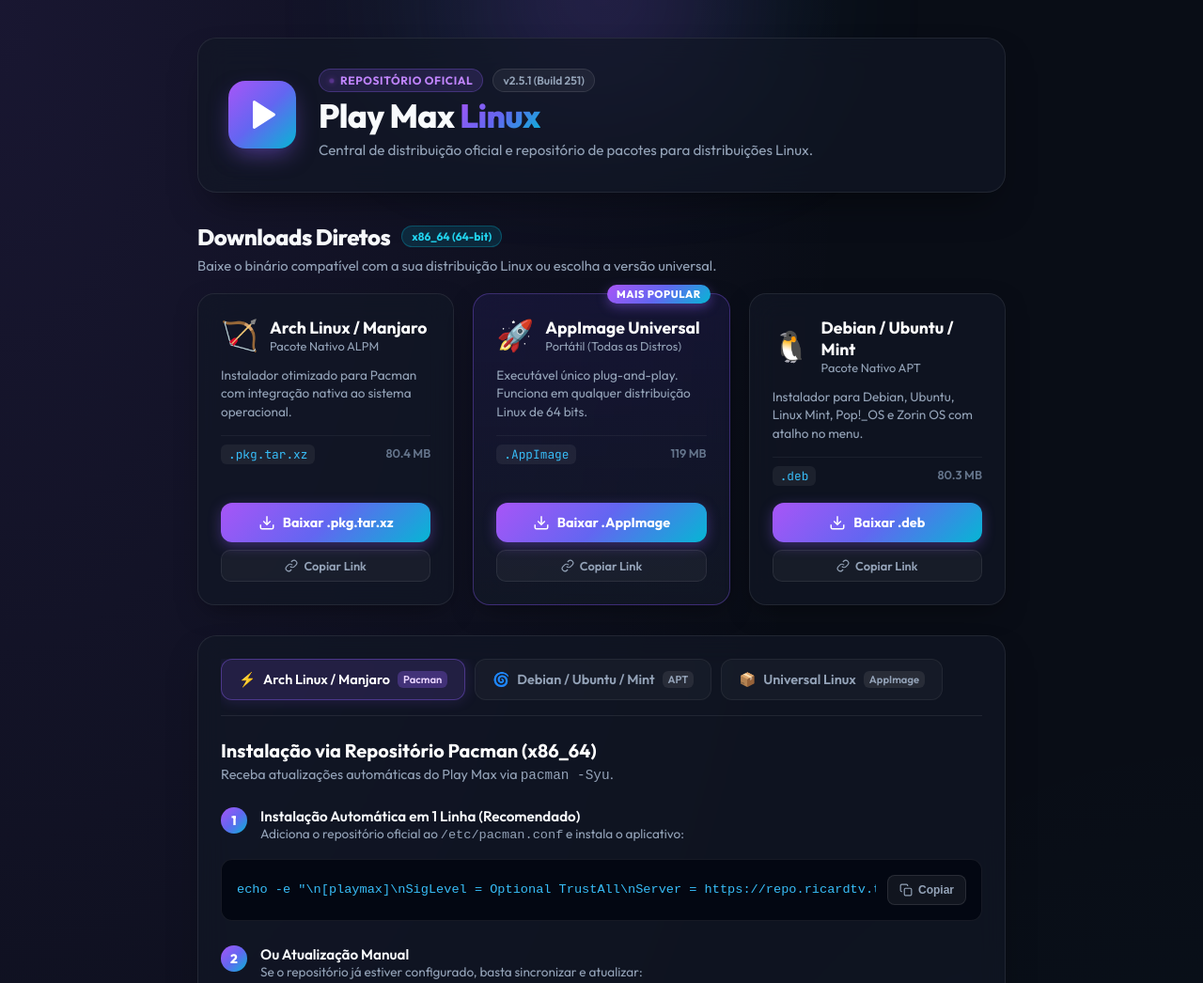
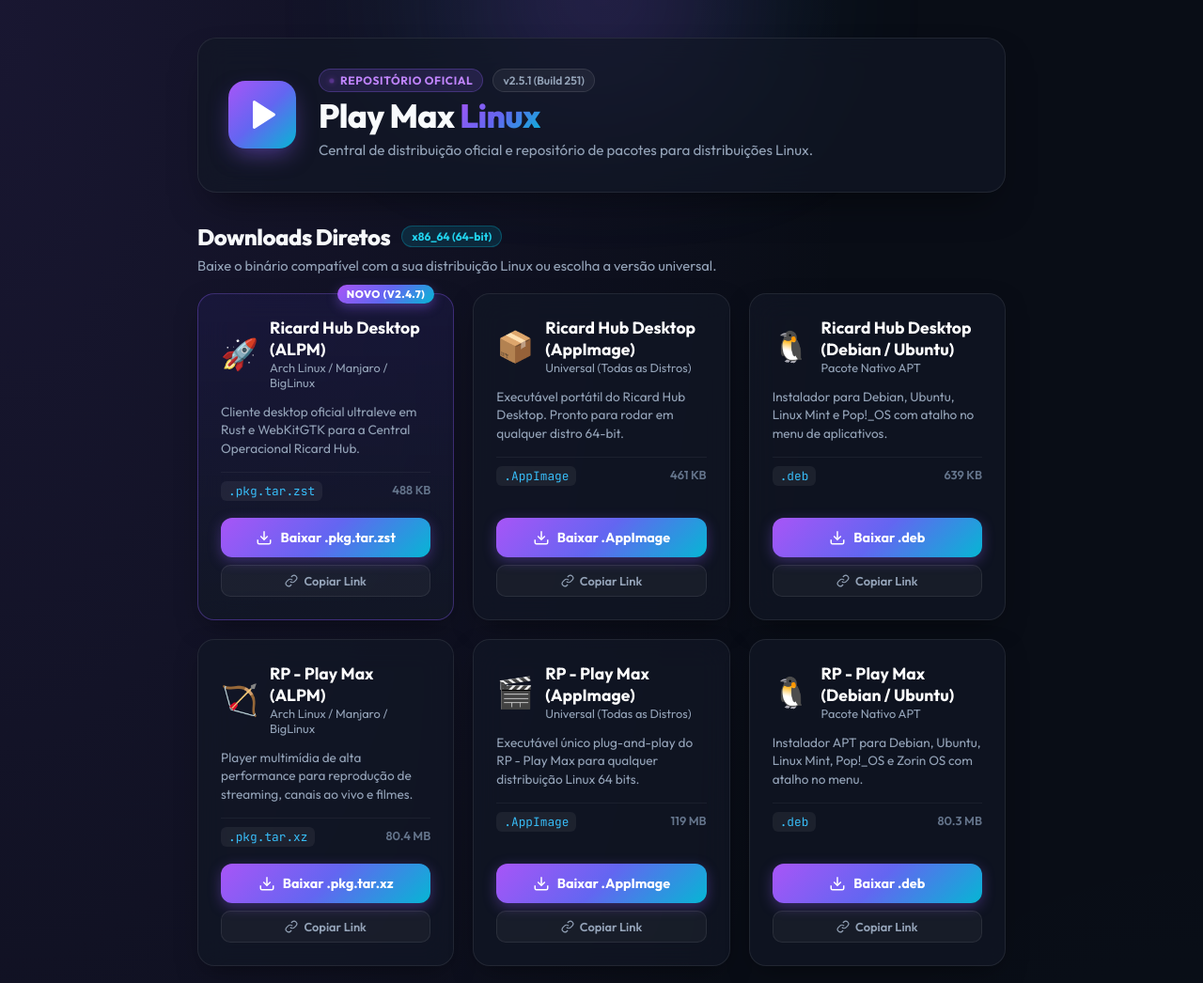
Before and after one commit to ricardtech/repo, an Astro site: page / in a window 1280 px wide. Shown: the top 1046 px of the page at 94% size. Built offline with nearby package versions, Linux system fonts and the light colour scheme; Astro itself is replaced by a stand-in of ours.

Commit message:
docs: sincronizar downloads diretos e comandos com ricardhub-desktop v2.4.7 e playmax v2.5.1

```diff
--- a/src/components/DirectDownloads.astro
+++ b/src/components/DirectDownloads.astro
@@ -2,10 +2,44 @@
 // DirectDownloads.astro
 const downloads = [
   {
-    name: "Arch Linux / Manjaro",
+    name: "Ricard Hub Desktop (ALPM)",
+    ext: ".pkg.tar.zst",
+    type: "Arch Linux / Manjaro / BigLinux",
+    desc: "Cliente desktop oficial ultraleve em Rust e WebKitGTK para a Central Operacional Ricard Hub.",
+    url: "https://repo.ricardtv.top/x86_64/ricardhub-desktop-2.4.7-1-x86_64.pkg.tar.zst",
+    filename: "ricardhub-desktop-2.4.7-1-x86_64.pkg.tar.zst",
+    size: "488 KB",
+    icon: "🚀",
+    highlight: true,
+    badge: "Novo (v2.4.7)",
+  },
+  {
+    name: "Ricard Hub Desktop (AppImage)",
+    ext: ".AppImage",
+    type: "Universal (Todas as Distros)",
+    desc: "Executável portátil do Ricard Hub Desktop. Pronto para rodar em qualquer distro 64-bit.",
+    url: "https://github.com/ricardtech/RicardHubDesktop/releases/download/v2.4.7/RicardHub-2.4.7-x86_64.AppImage",
+    filename: "RicardHub-2.4.7-x86_64.AppImage",
+    size: "461 KB",
+    icon: "📦",
+    highlight: false,
+  },
+  {
+    name: "Ricard Hub Desktop (Debian / Ubuntu)",
+    ext: ".deb",
+    type: "Pacote Nativo APT",
+    desc: "Instalador para Debian, Ubuntu, Linux Mint e Pop!_OS com atalho no menu de aplicativos.",
+    url: "https://github.com/ricardtech/RicardHubDesktop/releases/download/v2.4.7/ricardhub-desktop_2.4.7_amd64.deb",
+    filename: "ricardhub-desktop_2.4.7_amd64.deb",
+    size: "639 KB",
+    icon: "🐧",
+    highlight: false,
+  },
+  {
+    name: "RP - Play Max (ALPM)",
     ext: ".pkg.tar.xz",
-    type: "Pacote Nativo ALPM",
-    desc: "Instalador otimizado para Pacman com integração nativa ao sistema operacional.",
+    type: "Arch Linux / Manjaro / BigLinux",
+    desc: "Player multimídia de alta performance para reprodução de streaming, canais ao vivo e filmes.",
     url: "https://repo.ricardtv.top/x86_64/rp-play-max-linux-2.5.1.pkg.tar.xz",
     filename: "rp-play-max-linux-2.5.1.pkg.tar.xz",
     size: "80.4 MB",
@@ -13,22 +47,21 @@ const downloads = [
     highlight: false,
   },
   {
-    name: "AppImage Universal",
+    name: "RP - Play Max (AppImage)",
     ext: ".AppImage",
-    type: "Portátil (Todas as Distros)",
-    desc: "Executável único plug-and-play. Funciona em qualquer distribuição Linux de 64 bits.",
+    type: "Universal (Todas as Distros)",
+    desc: "Executável único plug-and-play do RP - Play Max para qualquer distribuição Linux 64 bits.",
     url: "https://github.com/ricardtech/repo/releases/download/v2.5.1/RP%20-%20Play%20Max-2.5.1.AppImage",
     filename: "RP - Play Max-2.5.1.AppImage",
     size: "119 MB",
-    icon: "🚀",
-    highlight: true,
-    badge: "Mais Popular",
+    icon: "🎬",
+    highlight: false,
   },
   {
-    name: "Debian / Ubuntu / Mint",
+    name: "RP - Play Max (Debian / Ubuntu)",
     ext: ".deb",
     type: "Pacote Nativo APT",
-    desc: "Instalador para Debian, Ubuntu, Linux Mint, Pop!_OS e Zorin OS com atalho no menu.",
+    desc: "Instalador APT para Debian, Ubuntu, Linux Mint, Pop!_OS e Zorin OS com atalho no menu.",
     url: "https://repo.ricardtv.top/x86_64/rp-play-max-linux_2.5.1_amd64.deb",
     filename: "rp-play-max-linux_2.5.1_amd64.deb",
     size: "80.3 MB",
```
Also changed, not shown: README.md.
